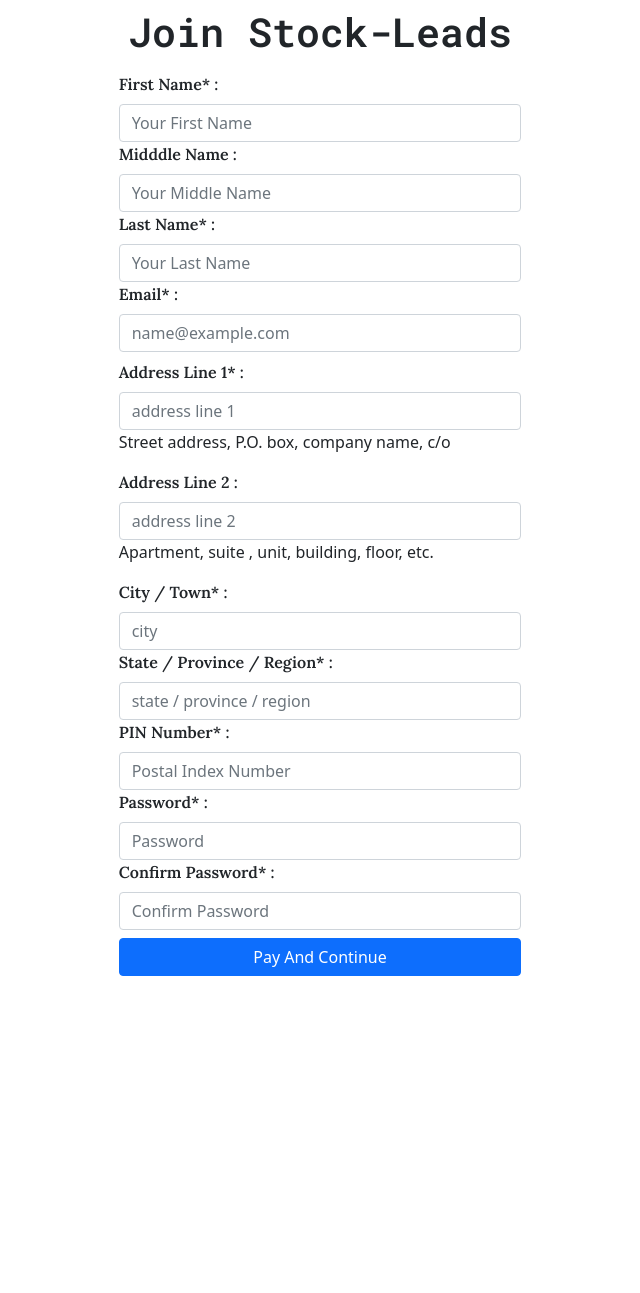
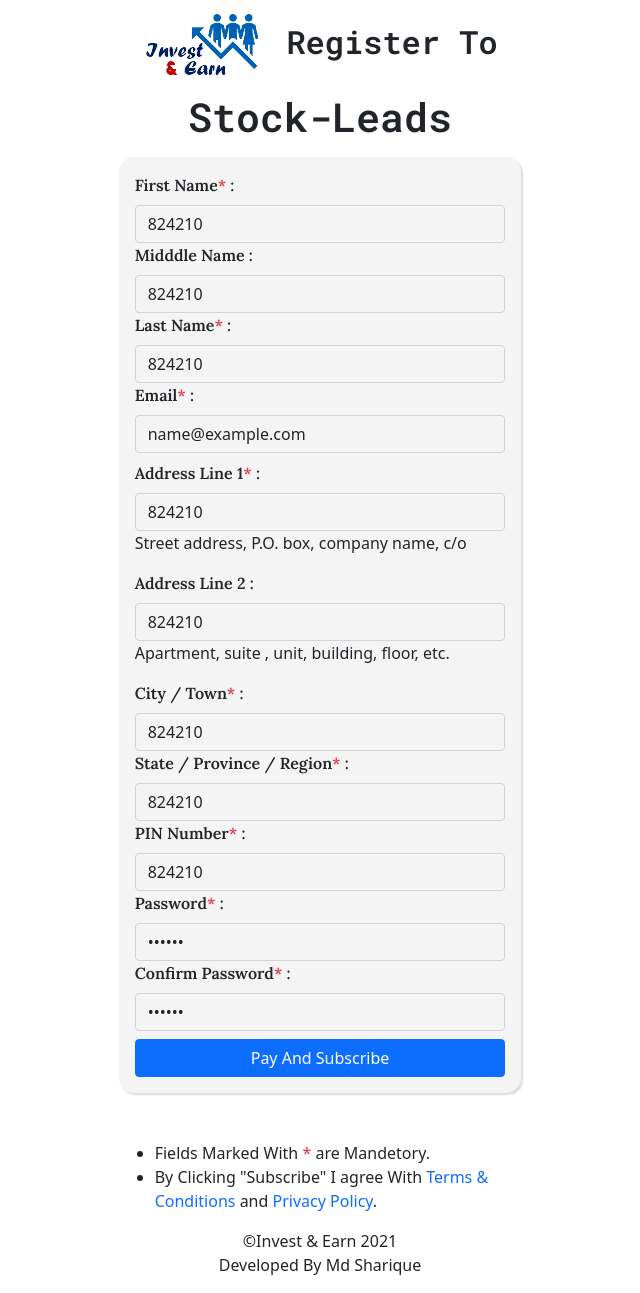
Before and after one commit to sharique15678/stock-leads, a Flask app: page / in a window 1280 px wide. Shown: the whole page, without its empty margins (320-960 px from the left). Before the commit the page ends 976 px from the top, so only its background shows below. Run offline with Flask 2, Linux system fonts and the light colour scheme; parts of the project's set-up code (start-up, migrations or seed data) failed here and were passed over.

Commit message:
making first demo

```diff
--- a/app.py
+++ b/app.py
@@ -1,10 +1,32 @@
 
 # A very simple Flask Hello World app for you to get started with...
 
-from flask import Flask,render_template
+from flask import Flask, render_template, request, redirect, session, jsonify
+from flask.helpers import url_for
+# from flask_mail import Mail, Message
+from flask_sqlalchemy import SQLAlchemy
 
 app = Flask(__name__)
+app.config["SECRET_KEY"] = "ff00ff"
+app.config["PERMANENT_SESSION_LIFETIME"] = timedelta(days=30)
+
+db = SQLAlchemy(app)
 
 @app.route('/')
-def hello_world():
+def home():
     return render_template('register.html')
+@app.route('/register-user',methods=["POST"])
+def register_user():
+	session["data"] = request.form
+	fname = data.get('fname')
+	mname = data.get('mname')
+	lname = data.get('lname')
+	email = data.get('email')
+	add1 = data.get('add1')
+	add2 = data.get('add2')
+	city = data.get('city')
+	state = data.get('state')
+	pin = data.get('pin')
+	password = data.get('pass')
+	conrfirm_password = data.get('conpass')
+	return render_template('index.html')
--- a/static/css/style.css
+++ b/static/css/style.css
@@ -5,15 +5,21 @@
 input {
 	background-color: transparent !important;
 }
-/*body {
-	background: url('../bg.jpg');
-	background-repeat: no-repeat;
-	background-origin: content-box;
-	background-position: center;
-}*/
 header {
 	font-family: 'Roboto Mono', monospace;
 }
 label {
 	font-family: 'Lora', serif;
 }
+#register {
+	display: flex;
+	align-items: center;
+}
+#form-box {
+	border-radius: 15px;
+	background-color: #f4f4f4;
+	box-shadow: 2px 2px 2px #dcdcdc;
+}
+a{
+	text-decoration: none;
+}
--- a/templates/register.html
+++ b/templates/register.html
@@ -15,36 +15,44 @@
     <header class="container-fluid">
       <div class="row justify-content-center mt-2">
         <div class="col-auto">
-          <h1>Join Stock-Leads</h1>
+          <img src="../static/logo.png">
+        </div>
+        <div class="col-auto text-center align-middle" id="register">
+          <h2>Register To</h2>
+        </div>
+      </div>
+      <div class="row justify-content-center mt-2">
+        <div class="col-auto">
+          <h1>Stock-Leads</h1>
         </div>
       </div>
     </header>
     <main class="container-fluid">
       <div class="row justify-content-center mt-2">
         <div class="col-12 col-xl-4 col-lg-6 col-md-6 col-sm-8">
-          <form>
+          <form method="POST" action="{{url_for('register_user')}}">
+          <div id="form-box" class="p-3">
             <div class="control-group">
-            <label for="fname" class="form-label">First Name* :</label>
-            <input type="text" class="form-control" id="fname" placeholder="Your First Name" >
+              <label for="fname" class="form-label">First Name<span class="text-danger">*</span> :</label>
+              <input name="fname" type="text" class="form-control" id="fname" placeholder="Your First Name" required minlength="1"  value="824210">
+            <div class="control-group">
+              <label for="mname" class="form-label">Midddle Name :</label>
+              <input type="text"name="mname" class="form-control" id="mname" placeholder="Your Middle Name" value="824210">
             </div>
             <div class="control-group">
-            <label for="mname" class="form-label">Midddle Name :</label>
-            <input type="text" class="form-control" id="mname" placeholder="Your Middle Name">
+              <label for="lname" class="form-label">Last Name<span class="text-danger">*</span> :</label>
+              <input type="text" name="lname" class="form-control" id="lname" placeholder="Your Last Name" required minlength="1" value="824210">
             </div>
             <div class="control-group">
-            <label for="lname" class="form-label">Last Name* :</label>
-            <input type="text" class="form-control" id="lname" placeholder="Your Last Name">
-          </div>
-          <div class="control-group">
-            <label for="email" class="form-label">Email* :</label>
-            <input type="email" class="form-control" id="email" placeholder="name@example.com">
+              <label for="email" class="form-label">Email<span class="text-danger">*</span> :</label>
+              <input type="email" name="email" class="form-control" id="email" placeholder="name@example.com" required minlength="1" value="name@example.com">
             </div>
             <!-- address-line1 input-->
             <div class="control-group mt-2">
-              <label class="form-label">Address Line 1* :</label>
+                <label class="form-label">Address Line 1<span class="text-danger">*</span> :</label>
                 <div class="controls">
-                  <input id="address-line1" name="address-line1" type="text" placeholder="address line 1"
-                  class="form-control">
+                    <input id="address-line1" name="add1" type="text" placeholder="address line 1"
+                    class="form-control" required minlength="1" value="824210">
                     <p class="help-block">Street address, P.O. box, company name, c/o</p>
                 </div>
             </div>
@@ -52,55 +60,70 @@
             <div class="control-group">
                 <label class="form-label">Address Line 2 :</label>
                 <div class="controls">
-                  <input id="address-line2" name="address-line2" type="text" placeholder="address line 2"
-                  class="form-control">
+                    <input id="address-line2" name="add2" type="text" placeholder="address line 2"
+                    class="form-control" required minlength="1" value="824210">
                     <p class="help-block">Apartment, suite , unit, building, floor, etc.</p>
                 </div>
             </div>
             <!-- city input-->
             <div class="control-group">
-              <label class="form-label">City / Town* :</label>
-              <div class="controls">
-                  <input id="city" name="city" type="text" placeholder="city" class="form-control">
+                <label class="form-label">City / Town<span class="text-danger">*</span> :</label>
+                <div class="controls" required minlength="1" value="824210">
+                    <input id="city" name="city" type="text" placeholder="city" class="form-control" value="824210" >
                 </div>
             </div>
             <!-- region input-->
             <div class="control-group">
-              <label class="form-label">State / Province / Region* :</label>
+                <label class="form-label">State / Province / Region<span class="text-danger">*</span> :</label>
                 <div class="controls">
-                  <input id="region" name="region" type="text" placeholder="state / province / region"
-                  class="form-control">
+                    <input id="region" name="state" type="text" placeholder="state / province / region"
+                    class="form-control" required minlength="1" value="824210">
                 </div>
             </div>
             <div class="control-group">
-              <label class="form-label">PIN Number* :</label>
+                <label class="form-label">PIN Number<span class="text-danger">*</span> :</label>
                 <div class="controls">
-                  <input id="pin" name="pin" type="text" placeholder="Postal Index Number"
-                  class="form-control">
+                    <input id="pin" name="pin" type="Number" placeholder="Postal Index Number"
+                    class="form-control" required minlength="6" maxlength="6" value="824210">
                 </div>
             </div>
             <div class="control-group">
-              <label class="form-label">Password* :</label>
+                <label class="form-label">Password<span class="text-danger">*</span> :</label>
                 <div class="controls">
                     <input id="pass" name="pass" type="password" placeholder="Password"
-                  class="form-control">
+                    class="form-control" required minlength="6" value="824210">
                 </div>
             </div>
             <div class="control-group">
-              <label class="form-label">Confirm Password* :</label>
+                <label class="form-label">Confirm Password<span class="text-danger">*</span> :</label>
                 <div class="controls">
                     <input id="conpass" name="conpass" type="password" placeholder="Confirm Password"
-                  class="form-control">
+                    class="form-control" required minlength="6" value="824210">
                 </div>
             </div>
             <div class="d-grid gap-2">
-            <button class="btn btn-primary mt-2" type="submit">Pay And Continue</button>
+              <button class="btn btn-primary mt-2" type="submit">Pay And Subscribe</button>
             </div>
-        </form>
+          </div> <!-- end of form box -->
+        </form><!-- end of form -->
+      </div><!-- end of column -->
+      <!-- starting column -->
+      </div>
+      <div class="row justify-content-center">
+        <div class="col-12 col-xl-4 col-lg-6 col-md-6 col-sm-8 mt-5">
+          <ul>
+            <li>Fields Marked With <span class="text-danger">*</span> are Mandetory.</li>
+            <li>By Clicking "Subscribe" I agree With <a href="#">Terms & Conditions</a> and <a href="#">Privacy Policy</a>.</li>
+          </ul>
         </div>
       </div>
     </main>
-
+   <footer class="row justify-content-center">
+     <div class="col-auto">
+       <p class="text-center">&copy;Invest & Earn 2021 <br>
+       Developed By Md Sharique</p>
+     </div>
+   </footer>
 
     <!-- Option 1: Bootstrap Bundle with Popper -->
     <script src="https://cdn.jsdelivr.net/npm/bootstrap@5.0.0-beta2/dist/js/bootstrap.bundle.min.js" integrity="sha384-b5kHyXgcpbZJO/tY9Ul7kGkf1S0CWuKcCD38l8YkeH8z8QjE0GmW1gYU5S9FOnJ0" crossorigin="anonymous"></script>
```
Also changed, not shown: templates/index.html (added, +23 -0 lines), static/bg.jpg (deleted), static/icon/android-chrome-192x192.png (added), static/icon/android-chrome-512x512.png (added), static/icon/apple-touch-icon.png (added), static/icon/favicon-16x16.png (added), static/icon/favicon-32x32.png (added), static/icon/favicon.ico (added), static/icon/logo.png (added), static/logo.png (added). Lines whose indentation alone changed are shown as unchanged.
